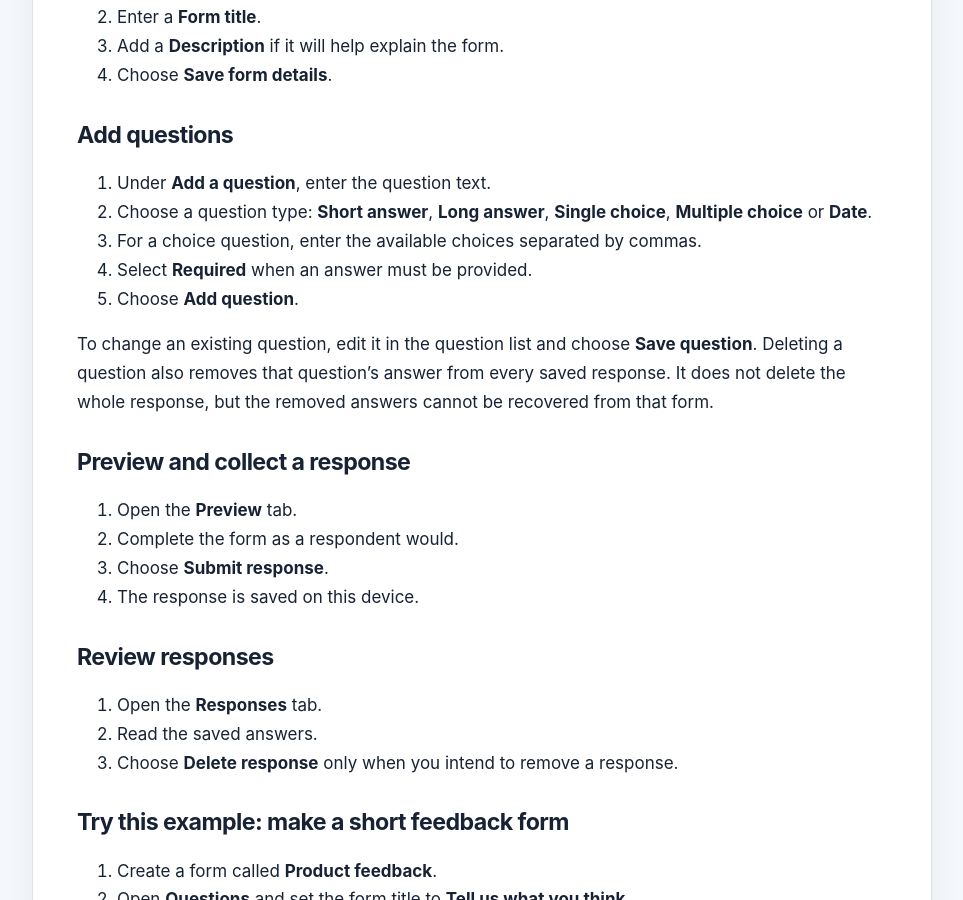
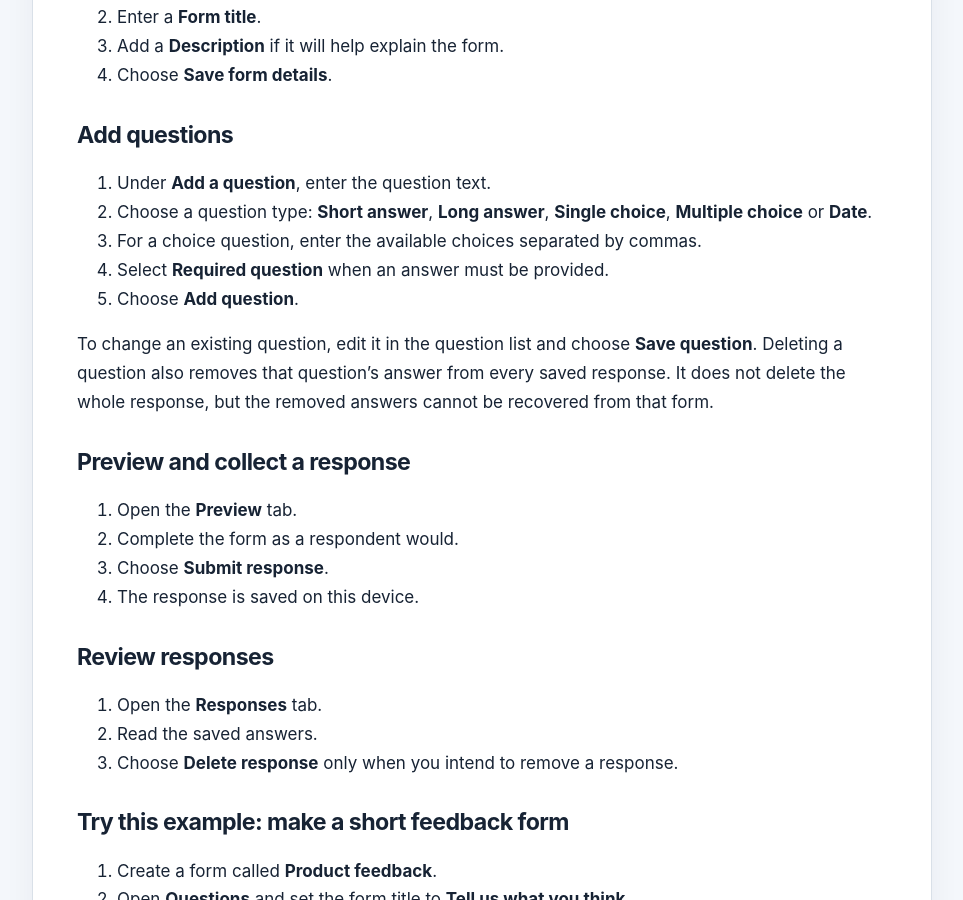
Before and after one commit to conz20/Brightdesk-Wiki, a Jekyll site: the page built from docs/products/forms.md, in a window 1280 px wide and 900 px high, scrolled down 979 px. Shown: the whole window, without its empty margins (158-1121 px from the left). Built offline with Jekyll 4.4.1, drawn with Linux system fonts in a browser that asks for light colours.

Commit message:
docs(forms): match current Brightdesk control labels

```diff
--- a/docs/products/forms.md
+++ b/docs/products/forms.md
@@ -28,7 +28,7 @@ Use Forms to create local forms, surveys and quizzes, then review the responses
 1. Under **Add a question**, enter the question text.
 2. Choose a question type: **Short answer**, **Long answer**, **Single choice**, **Multiple choice** or **Date**.
 3. For a choice question, enter the available choices separated by commas.
-4. Select **Required** when an answer must be provided.
+4. Select **Required question** when an answer must be provided.
 5. Choose **Add question**.
 
 To change an existing question, edit it in the question list and choose **Save question**. Deleting a question also removes that question's answer from every saved response. It does not delete the whole response, but the removed answers cannot be recovered from that form.
```
